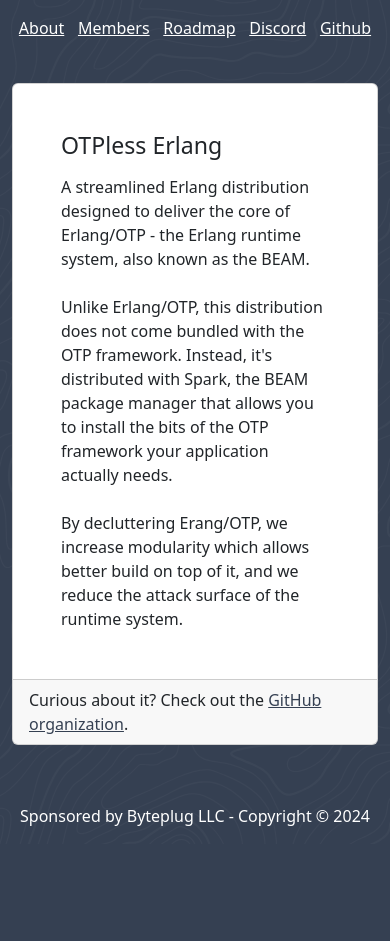
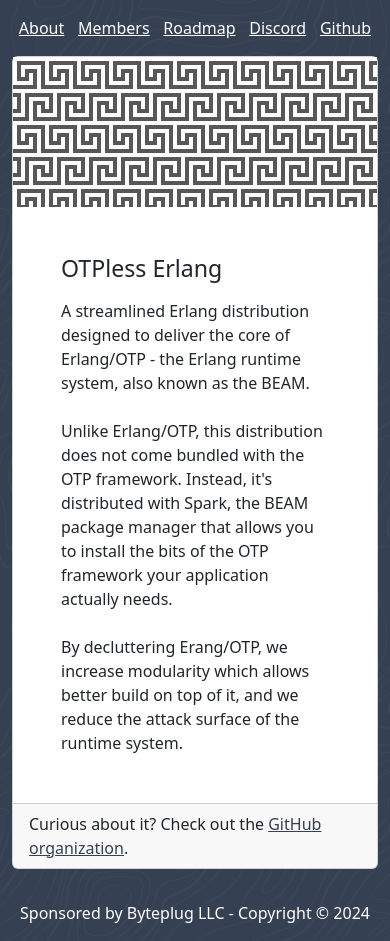
Before and after one commit to erlangsters/about-erlangsters, a Vue app: page /otpless-erlang in a window 390 px wide. Before the commit the page ends 844 px from the top, so only its background shows below. Built offline with nearby package versions, Linux system fonts and the light colour scheme.

Commit message:
Update 'OTPless Erlang' and 'BEAM packages' pages to be mobile-friendly

```diff
--- a/src/pages/beam-packages.vue
+++ b/src/pages/beam-packages.vue
@@ -2,10 +2,10 @@
   <div class="container">
     <div class="card mb-3 h-100">
       <div class="row g-0 h-100 flex-grow-1">
-        <div class="col-md-4 texture">
+        <div class="col-md-4 texture order-md-1 order-1" style="min-height: 150px;">
           <!-- Left side content if needed -->
         </div>
-        <div class="col-md-8 d-flex flex-column">
+        <div class="col-md-8 d-flex flex-column order-md-2 order-2">
           <div class="card-body flex-grow-1 px-5 py-5">
             <h3 class="card-title mb-3">BEAM Packages</h3>
             <p class="card-text">
--- a/src/pages/otpless-erlang.vue
+++ b/src/pages/otpless-erlang.vue
@@ -2,10 +2,10 @@
 <div class="container">
   <div class="card mb-3 h-100">
     <div class="row g-0 h-100 flex-grow-1">
-      <div class="col-md-4 texture">
+      <div class="col-md-4 texture order-md-1 order-1" style="min-height: 150px;">
         <!-- Left side content if needed -->
       </div>
-      <div class="col-md-8 d-flex flex-column">
+      <div class="col-md-8 d-flex flex-column order-md-2 order-2">
         <div class="card-body flex-grow-1 px-5 py-5">
           <h3 class="card-title mb-3">OTPless Erlang</h3>
           <p class="card-text">
```
